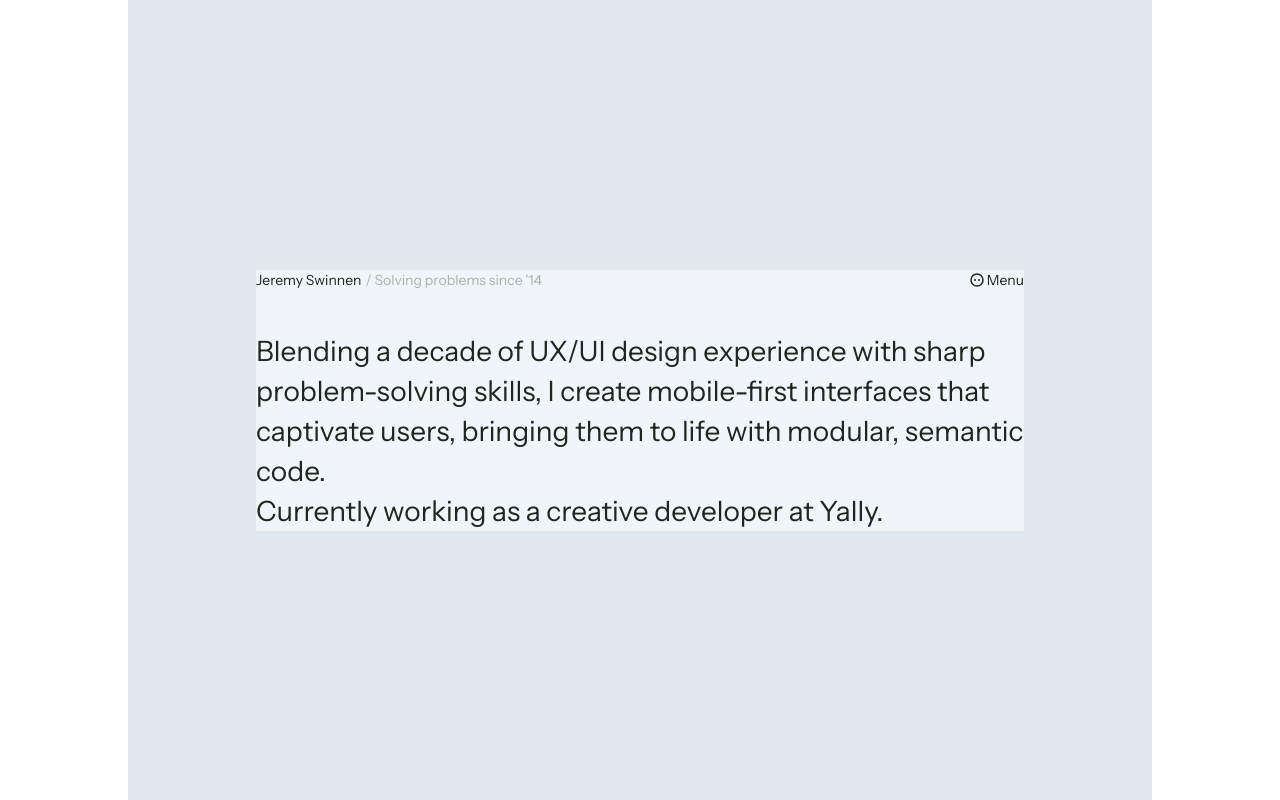
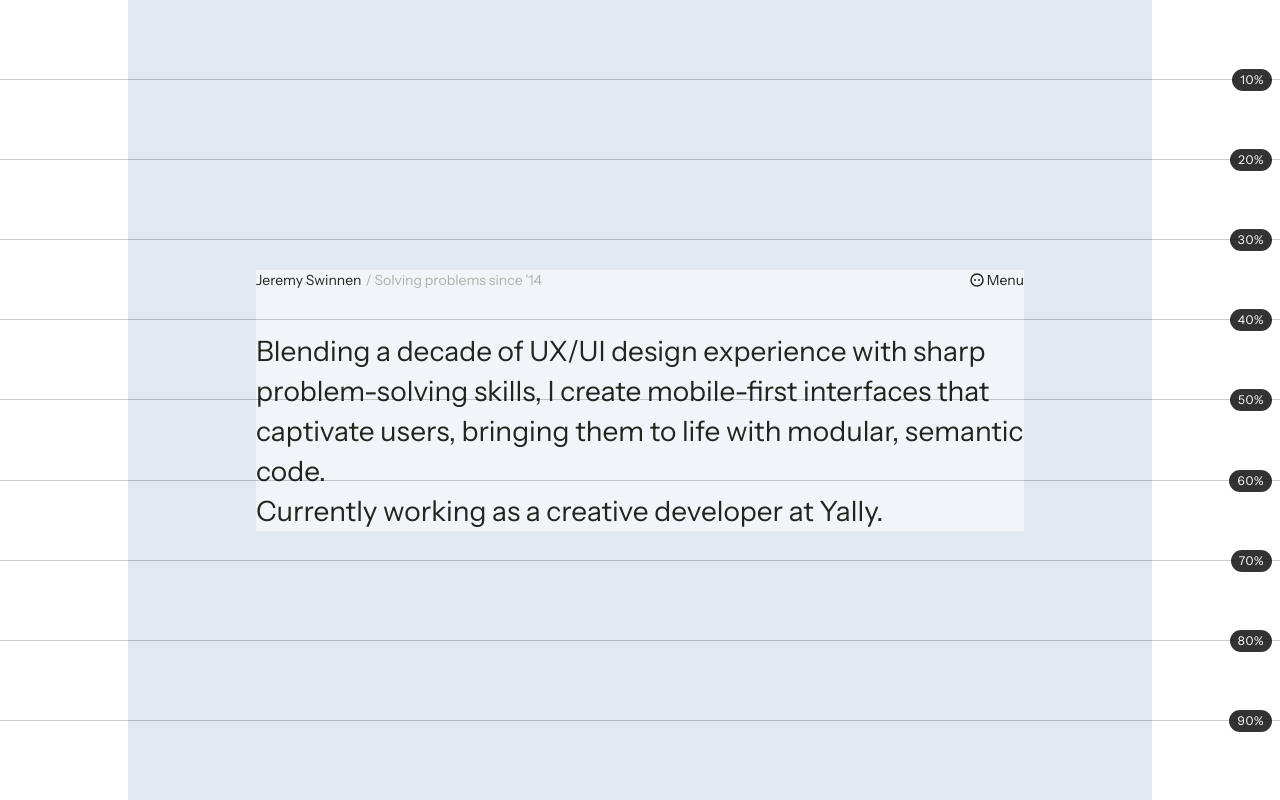
Before and after one commit to jereswinnen/jeremys, a Next.js app: page / in a window 1280 px wide. Shown: the top 800 px of the page. Built offline with nearby package versions, Linux system fonts and the light colour scheme.

Commit message:
Adding parallax debug logic

```diff
--- a/src/components/Layout.tsx
+++ b/src/components/Layout.tsx
@@ -1,6 +1,7 @@
 import React from "react";
 //import Header from "./Header";
 import Footer from "./Footer";
+import ParallaxDebug from "./ParallaxDebug";
 
 interface LayoutProps {
   children: React.ReactNode;
@@ -9,6 +10,7 @@ interface LayoutProps {
 const Layout: React.FC<LayoutProps> = ({ children }) => {
   return (
     <main className="mx-auto w-4/5">
+      <ParallaxDebug />
       {/* <Header /> */}
       {/* Page wrapper */}
       <section className="grid grid-cols-8">{children}</section>
--- a/src/components/ParallaxDebug.tsx
+++ b/src/components/ParallaxDebug.tsx
@@ -1,16 +1,21 @@
 import React from "react";
 
-interface ParallaxDebugProps {
-  // Define your props here
-  // Example: title: string;
-}
+const ParallaxDebug = () => {
+  const children = Array.from({ length: 10 }, (_, index) => (
+    <div key={index} className="relative col-span-1 flex items-end justify-end">
+      {index !== 9 && ( // Conditional rendering: Exclude span for the 10th element
+        <span className="absolute -bottom-3 right-2 z-20 rounded-full bg-black/80 p-2 py-0.5 text-xs tracking-wider text-white backdrop-blur-lg font-medium">
+          {`${(index + 1) * 10}%`}
+        </span>
+      )}
+    </div>
+  ));
 
-const ParallaxDebug: React.FC<ParallaxDebugProps> = (
-  {
-    /* destructure your props here */
-  },
-) => {
-  return <div>{/* Your component content goes here */}</div>;
+  return (
+    <div className="fixed left-0 top-0 z-50 grid h-full w-full grid-cols-1 divide-y divide-black/20 bg-transparent">
+      {children}
+    </div>
+  );
 };
 
 export default ParallaxDebug;
```
